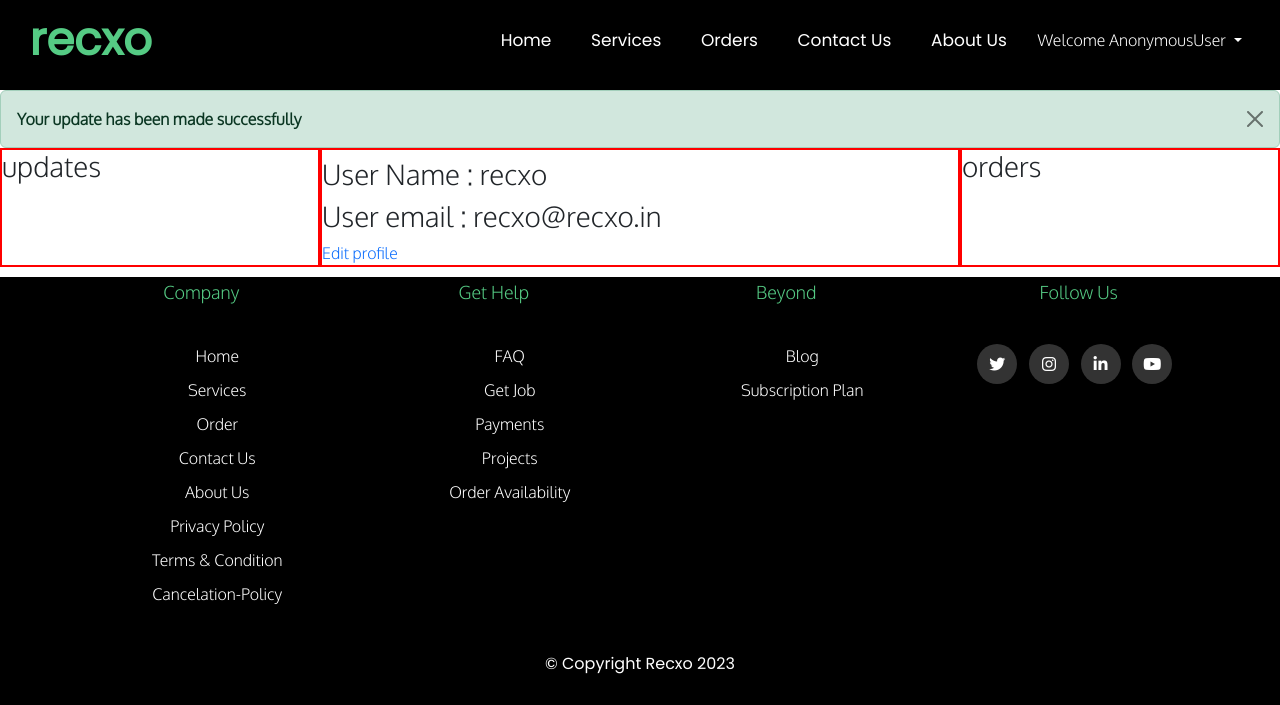
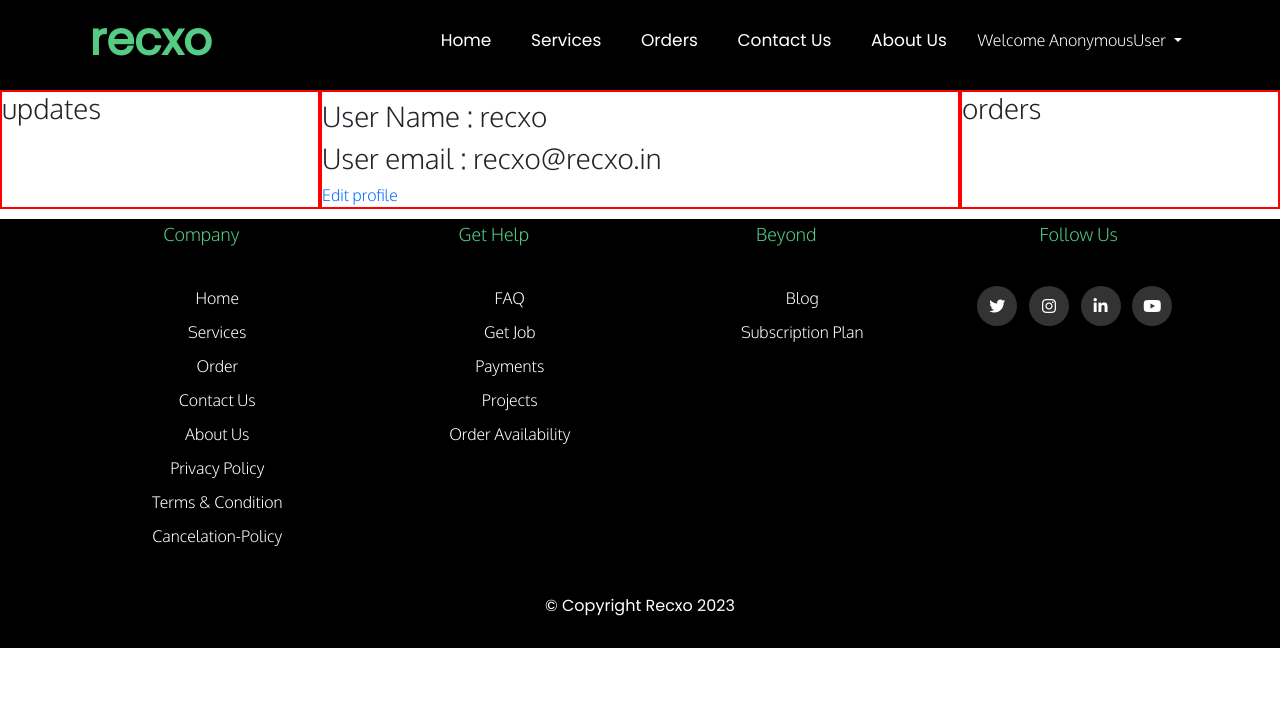
Before and after one commit to rishv1912/RECXO, a Django app: page /profile/1 in a window 1280 px wide; the page is wider, and only the part inside the window is pictured. Shown: the top 705 px of that part. Run offline with Django 4.2, Linux system fonts and the light colour scheme; data comes from the database, SQL or seed files in the repository; both versions use the stored data as it was after the commit.

Commit message:
removed the gap in the navbar items

```diff
--- a/home/models.py
+++ b/home/models.py
@@ -42,7 +42,7 @@ class Order(models.Model):
     software = models.ForeignKey(
         Softwares, on_delete=models.SET_NULL, null=True)
     soft_type = models.ForeignKey(SoftwareType,on_delete=models.SET_NULL,null=True)
-    soft_time = models.CharField(max_length=120)
+    soft_time = models.DateTimeField(max_length=120)
     soft_amount = models.DecimalField(max_digits=10, decimal_places=2)
     soft_desc = models.TextField(null=True, blank=True)
     ordered_at = models.DateTimeField(auto_now_add=True)
--- a/home/views.py
+++ b/home/views.py
@@ -206,7 +206,7 @@ def updateUserProfile(request,pk):
         if form.is_valid():
             form.save()
             redirect('user-profile',pk=user.id)
-        messages.success(request, 'Your update has been made successfully')
+    messages.success(request, 'Your update has been made successfully')
     return render(request,'home/update-user.html',{'form':form})
 
 # APIs
--- a/static/css/navbar.css
+++ b/static/css/navbar.css
@@ -27,7 +27,7 @@ nav .nav-items label.name {
 nav .nav-items {
 
     display: flex;
-    gap: 15rem;
+    /* gap: 15rem; */
     justify-content: space-around;
 }
 
--- a/templates/home/profile.html
+++ b/templates/home/profile.html
@@ -1,20 +1,7 @@
 {% extends 'base.html' %}
 {% block title %}@{{request.user}}{% endblock title %}
 {% block body %}
-{% if messages %} {% for message in messages %}
-    <div
-      class="alert alert-{{ message.tags }} alert-dismissible fade show my-0 "
-      role="alert"
-    >
-      <strong> {{ message }} </strong>
-      <button
-        type="button"
-        class="btn-close"
-        data-bs-dismiss="alert"
-        aria-label="Close"
-      ></button>
-    </div>
-{% endfor %} {% endif %}
+
 <style>
     .profile-container{
         display: grid;
```
Also changed, not shown: db.sqlite3, home/migrations/0018_alter_getjob_qualification.py (added), home/migrations/0019_alter_getjob_qualification_alter_order_soft_time.py (added).
